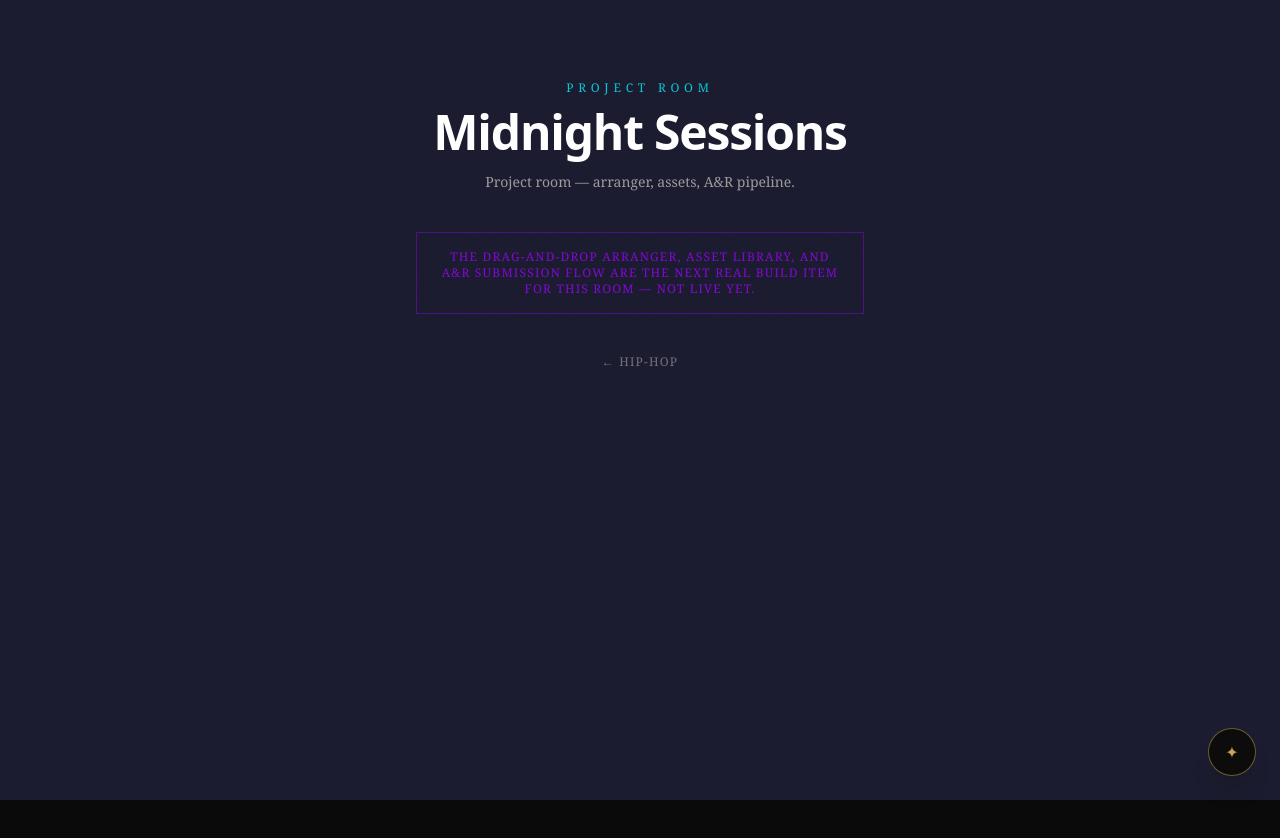
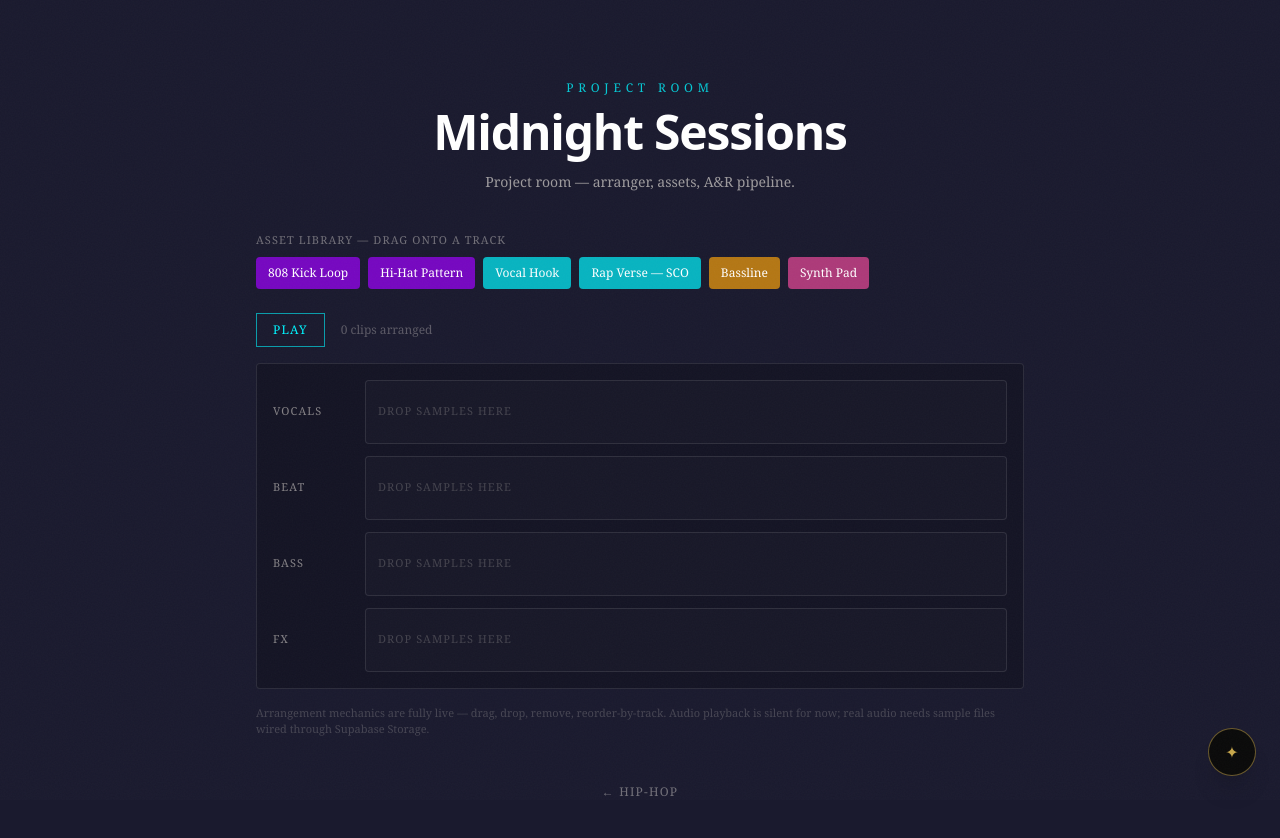
Before and after one commit to Businessbear1981/Active_Members_Only, a Next.js app: page /streets/hip-hop/midnight-sessions in a window 1280 px wide. Shown: the top 838 px of the page. Before the commit the page ends 800 px from the top, so only its background shows below. Built offline with nearby package versions, Linux system fonts and the light colour scheme.

Commit message:
Add functional drag-and-drop Arranger to Streets project rooms

```diff
--- a/app/streets/[genre]/[project]/page.tsx
+++ b/app/streets/[genre]/[project]/page.tsx
@@ -1,6 +1,7 @@
 import Link from 'next/link'
 import { notFound } from 'next/navigation'
 import { getSpace } from '@/lib/config'
+import Arranger from '@/components/streets/Arranger'
 
 export default async function ProjectRoomPage({
   params,
@@ -12,22 +13,25 @@ export default async function ProjectRoomPage({
   if (!space || space.tier !== 'streets' || space.parentSlug !== genre) notFound()
 
   return (
-    <main className="min-h-screen bg-streets-bg px-6 py-20 flex flex-col items-center text-center">
+    <main className="min-h-screen bg-streets-bg px-6 py-20">
+      <div className="max-w-3xl mx-auto flex flex-col items-center text-center mb-10">
         <p className="text-xs tracking-[0.4em] uppercase text-streets-cyan opacity-80">PROJECT ROOM</p>
         <h1 className="text-3xl md:text-5xl font-sans font-bold tracking-tight text-white mt-3">{space.title}</h1>
         <p className="text-sm text-ivory/60 max-w-md mt-4">{space.tagline}</p>
-
-      <div className="border border-streets-purple/40 px-6 py-4 mt-10 text-xs tracking-widest uppercase text-streets-purple/80 max-w-md">
-        The drag-and-drop arranger, asset library, and A&amp;R submission flow are the next real build
-        item for this room — not live yet.
       </div>
 
+      <div className="max-w-3xl mx-auto">
+        <Arranger />
+      </div>
+
+      <div className="text-center mt-10">
         <Link
           href={`/streets/${genre}`}
-        className="mt-10 text-xs tracking-widest uppercase text-ivory/40 hover:text-streets-cyan transition-colors"
+          className="text-xs tracking-widest uppercase text-ivory/40 hover:text-streets-cyan transition-colors"
         >
           ← {genre}
         </Link>
+      </div>
     </main>
   )
 }
--- /dev/null
+++ b/components/streets/Arranger.tsx
@@ -0,0 +1,208 @@
+'use client'
+
+import { useState, useRef, useId } from 'react'
+import {
+  DndContext,
+  useDraggable,
+  useDroppable,
+  type DragEndEvent,
+} from '@dnd-kit/core'
+import { motion } from 'framer-motion'
+
+interface LibraryItem {
+  id: string
+  label: string
+  color: string
+}
+
+interface PlacedClip {
+  id: string
+  label: string
+  color: string
+}
+
+interface Track {
+  id: string
+  name: string
+  clips: PlacedClip[]
+}
+
+const LIBRARY: LibraryItem[] = [
+  { id: 'lib-808', label: '808 Kick Loop', color: 'bg-streets-purple/70' },
+  { id: 'lib-hats', label: 'Hi-Hat Pattern', color: 'bg-streets-purple/70' },
+  { id: 'lib-hook', label: 'Vocal Hook', color: 'bg-streets-cyan/70' },
+  { id: 'lib-verse', label: 'Rap Verse — SCO', color: 'bg-streets-cyan/70' },
+  { id: 'lib-bass', label: 'Bassline', color: 'bg-amber-500/70' },
+  { id: 'lib-pad', label: 'Synth Pad', color: 'bg-pink-500/70' },
+]
+
+const INITIAL_TRACKS: Track[] = [
+  { id: 'vocals', name: 'Vocals', clips: [] },
+  { id: 'beat', name: 'Beat', clips: [] },
+  { id: 'bass', name: 'Bass', clips: [] },
+  { id: 'fx', name: 'FX', clips: [] },
+]
+
+function LibraryChip({ item }: { item: LibraryItem }) {
+  const { attributes, listeners, setNodeRef, transform, isDragging } = useDraggable({
+    id: item.id,
+    data: { type: 'library', item },
+  })
+
+  return (
+    <button
+      ref={setNodeRef}
+      {...listeners}
+      {...attributes}
+      style={
+        transform
+          ? { transform: `translate(${transform.x}px, ${transform.y}px)` }
+          : undefined
+      }
+      className={`${item.color} ${isDragging ? 'opacity-40' : 'opacity-100'} px-3 py-2 rounded text-xs text-white font-medium text-left cursor-grab active:cursor-grabbing select-none whitespace-nowrap`}
+    >
+      {item.label}
+    </button>
+  )
+}
+
+function TrackLane({
+  track,
+  onRemoveClip,
+}: {
+  track: Track
+  onRemoveClip: (trackId: string, clipId: string) => void
+}) {
+  const { setNodeRef, isOver } = useDroppable({
+    id: `track-${track.id}`,
+    data: { type: 'track', trackId: track.id },
+  })
+
+  return (
+    <div className="flex items-stretch gap-3">
+      <div className="w-20 shrink-0 flex items-center">
+        <p className="text-[11px] tracking-widest uppercase text-ivory/50">{track.name}</p>
+      </div>
+      <div
+        ref={setNodeRef}
+        className={`flex-1 min-h-16 rounded border ${isOver ? 'border-streets-cyan bg-streets-cyan/5' : 'border-white/10 bg-white/[0.02]'} flex items-center gap-2 px-3 py-2 flex-wrap transition-colors`}
+      >
+        {track.clips.length === 0 && (
+          <p className="text-ivory/20 text-[11px] uppercase tracking-widest">Drop samples here</p>
+        )}
+        {track.clips.map(clip => (
+          <div
+            key={clip.id}
+            className={`${clip.color} px-3 py-2 rounded text-xs text-white font-medium flex items-center gap-2`}
+          >
+            {clip.label}
+            <button
+              onClick={() => onRemoveClip(track.id, clip.id)}
+              className="text-white/70 hover:text-white"
+              aria-label={`Remove ${clip.label}`}
+            >
+              ×
+            </button>
+          </div>
+        ))}
+      </div>
+    </div>
+  )
+}
+
+export default function Arranger() {
+  const [tracks, setTracks] = useState<Track[]>(INITIAL_TRACKS)
+  const [isPlaying, setIsPlaying] = useState(false)
+  const [playKey, setPlayKey] = useState(0)
+  const idRef = useRef(0)
+  const uid = useId()
+
+  function handleDragEnd(event: DragEndEvent) {
+    const { active, over } = event
+    if (!over) return
+    if (active.data.current?.type !== 'library') return
+    const trackData = over.data.current
+    if (trackData?.type !== 'track') return
+
+    const libItem = active.data.current.item as LibraryItem
+    idRef.current += 1
+    const newClip: PlacedClip = {
+      id: `${uid}-${idRef.current}`,
+      label: libItem.label,
+      color: libItem.color,
+    }
+
+    setTracks(prev =>
+      prev.map(t =>
+        t.id === trackData.trackId ? { ...t, clips: [...t.clips, newClip] } : t
+      )
+    )
+  }
+
+  function removeClip(trackId: string, clipId: string) {
+    setTracks(prev =>
+      prev.map(t =>
+        t.id === trackId ? { ...t, clips: t.clips.filter(c => c.id !== clipId) } : t
+      )
+    )
+  }
+
+  const totalClips = tracks.reduce((sum, t) => sum + t.clips.length, 0)
+
+  return (
+    <div className="w-full text-left">
+      <DndContext onDragEnd={handleDragEnd}>
+        {/* Library */}
+        <div className="mb-6">
+          <p className="text-[11px] tracking-widest uppercase text-ivory/40 mb-2">
+            Asset Library — drag onto a track
+          </p>
+          <div className="flex gap-2 flex-wrap">
+            {LIBRARY.map(item => (
+              <LibraryChip key={item.id} item={item} />
+            ))}
+          </div>
+        </div>
+
+        {/* Transport */}
+        <div className="flex items-center gap-4 mb-4">
+          <button
+            onClick={() => {
+              setIsPlaying(p => !p)
+              setPlayKey(k => k + 1)
+            }}
+            className="px-4 py-2 border border-streets-cyan/60 text-streets-cyan text-xs tracking-widest uppercase hover:bg-streets-cyan/10 transition-colors"
+          >
+            {isPlaying ? 'Stop' : 'Play'}
+          </button>
+          <p className="text-ivory/30 text-xs">{totalClips} clip{totalClips === 1 ? '' : 's'} arranged</p>
+        </div>
+
+        {/* Timeline */}
+        <div className="relative border border-white/10 rounded p-4 bg-black/20">
+          {isPlaying && (
+            <motion.div
+              key={playKey}
+              className="absolute top-0 bottom-0 w-px bg-streets-cyan shadow-[0_0_8px_rgba(0,245,255,0.8)]"
+              style={{ left: 92 }}
+              initial={{ left: 92 }}
+              animate={{ left: '96%' }}
+              transition={{ duration: 8, ease: 'linear' }}
+              onAnimationComplete={() => setIsPlaying(false)}
+            />
+          )}
+          <div className="flex flex-col gap-3">
+            {tracks.map(track => (
+              <TrackLane key={track.id} track={track} onRemoveClip={removeClip} />
+            ))}
+          </div>
+        </div>
+      </DndContext>
+
+      <p className="text-ivory/20 text-[11px] mt-4">
+        Arrangement mechanics are fully live — drag, drop, remove, reorder-by-track. Audio playback
+        is silent for now; real audio needs sample files wired through Supabase Storage.
+      </p>
+    </div>
+  )
+}
--- a/package.json
+++ b/package.json
@@ -10,6 +10,9 @@
   },
   "dependencies": {
     "@anthropic-ai/sdk": "^0.27.0",
+    "@dnd-kit/core": "^6.3.1",
+    "@dnd-kit/sortable": "^10.0.0",
+    "@dnd-kit/utilities": "^3.2.2",
     "@supabase/ssr": "^0.10.3",
     "@supabase/supabase-js": "^2.106.2",
     "elevenlabs": "^0.17.0",
```
Also changed, not shown: 1 other file (tests, documents, lock files or other folders). Lines whose indentation alone changed are shown as unchanged.
